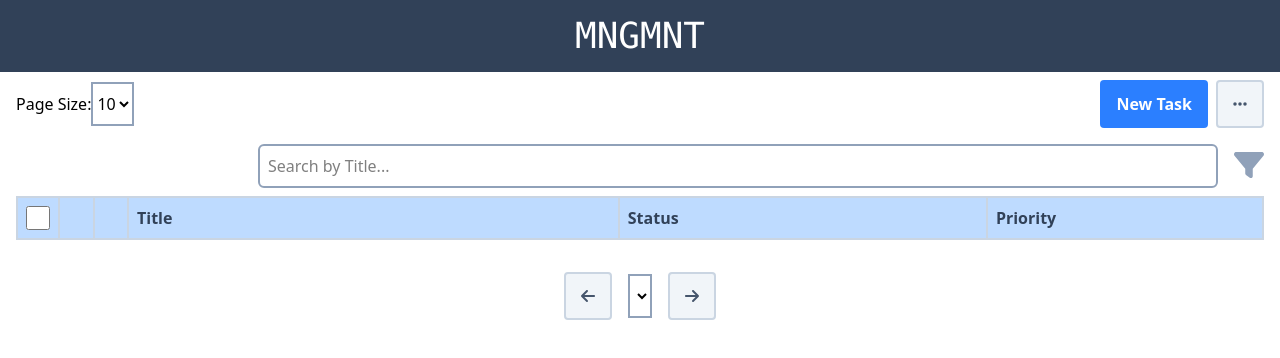
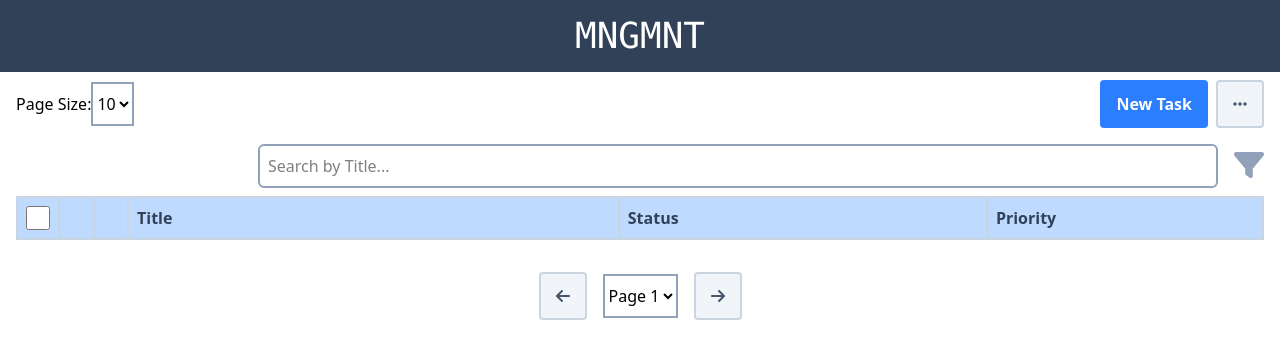
Before and after one commit to suzuhe481/mngmnt-tasks-app, a React (Vite) app: page / in a window 1280 px wide. Shown: the top 358 px of the page. Built offline with nearby package versions, Linux system fonts and the light colour scheme.

Commit message:
Updated pageArray to take into account empty arrays

```diff
--- a/src/components/PaginationControls/Pagination.tsx
+++ b/src/components/PaginationControls/Pagination.tsx
@@ -27,7 +27,9 @@ export const Pagination = () => {
 
   // Creates an array of pages starting at 1
   // Used to create the <option> tags for page selection.
-  const pagesArray = Array.from({ length: totalPages }, (_, i) => i + 1);
+  // When array is empty (new user), have a single page.
+  const pagesArray =
+    totalPages > 0 ? Array.from({ length: totalPages }, (_, i) => i + 1) : [1];
 
   const handlePageChange = (newPage: number) => {
     setPaginationLoading(true);
```
